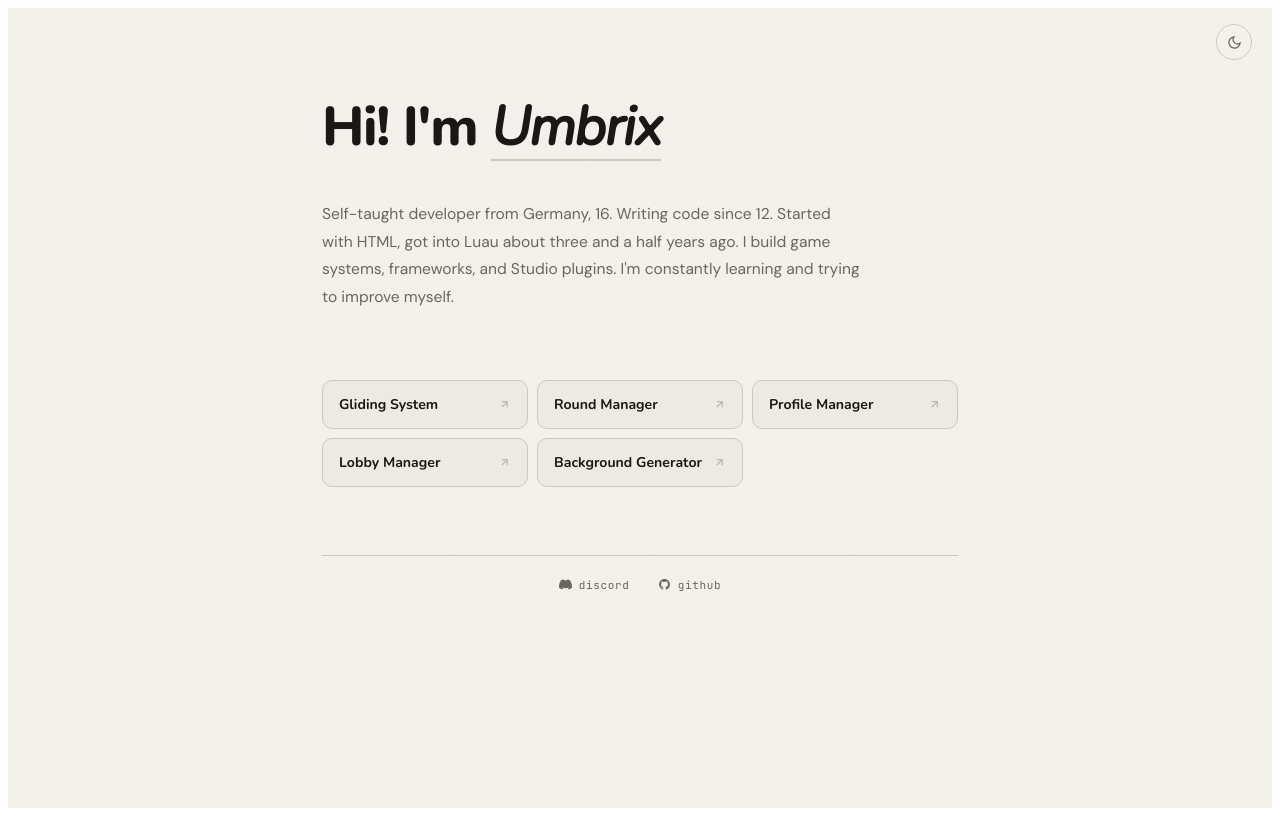
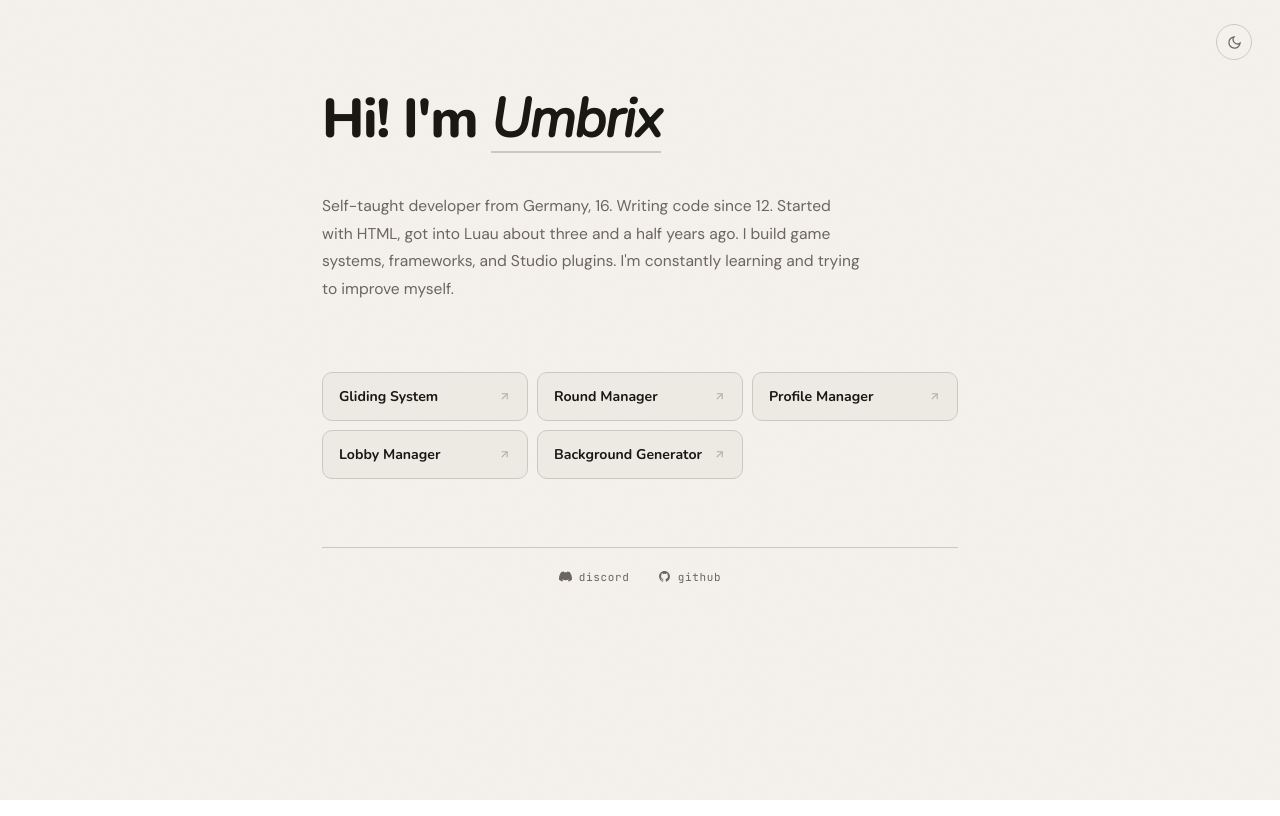
Before and after one commit to umbrix-dev/portfolio, a SvelteKit app: page / in a window 1280 px wide. Built offline with nearby package versions, Linux system fonts and the light colour scheme.

Commit message:
Updated wrapper and margins

```diff
--- a/src/routes/+page.svelte
+++ b/src/routes/+page.svelte
@@ -938,6 +938,7 @@ return TileBuilder`
 
 <svelte:window onkeydown={handleKeydown} />
 
+<div class="wrapper">
 <div class="root" class:dark>
   <button class="toggle" onclick={() => (dark = !dark)} aria-label="Toggle theme">
     {#if dark}
@@ -1051,9 +1052,21 @@ return TileBuilder`
     </div>
   {/if}
 </div>
+</div>
 
 <style>
   @import url('https://fonts.googleapis.com/css2?family=Nunito:ital,wght@0,400;0,600;0,700;0,800;1,400&family=DM+Sans:opsz,wght@9..40,400;9..40,500&family=JetBrains+Mono:wght@400;500&display=swap');
+
+:global(html), :global(body) {
+  margin: 0;
+  padding: 0;
+}
+
+.wrapper {
+  width: 100vw;
+  height: 100vh;
+  overflow: hidden;
+}
 
   /* ── Variables ── */
   .root {
```
